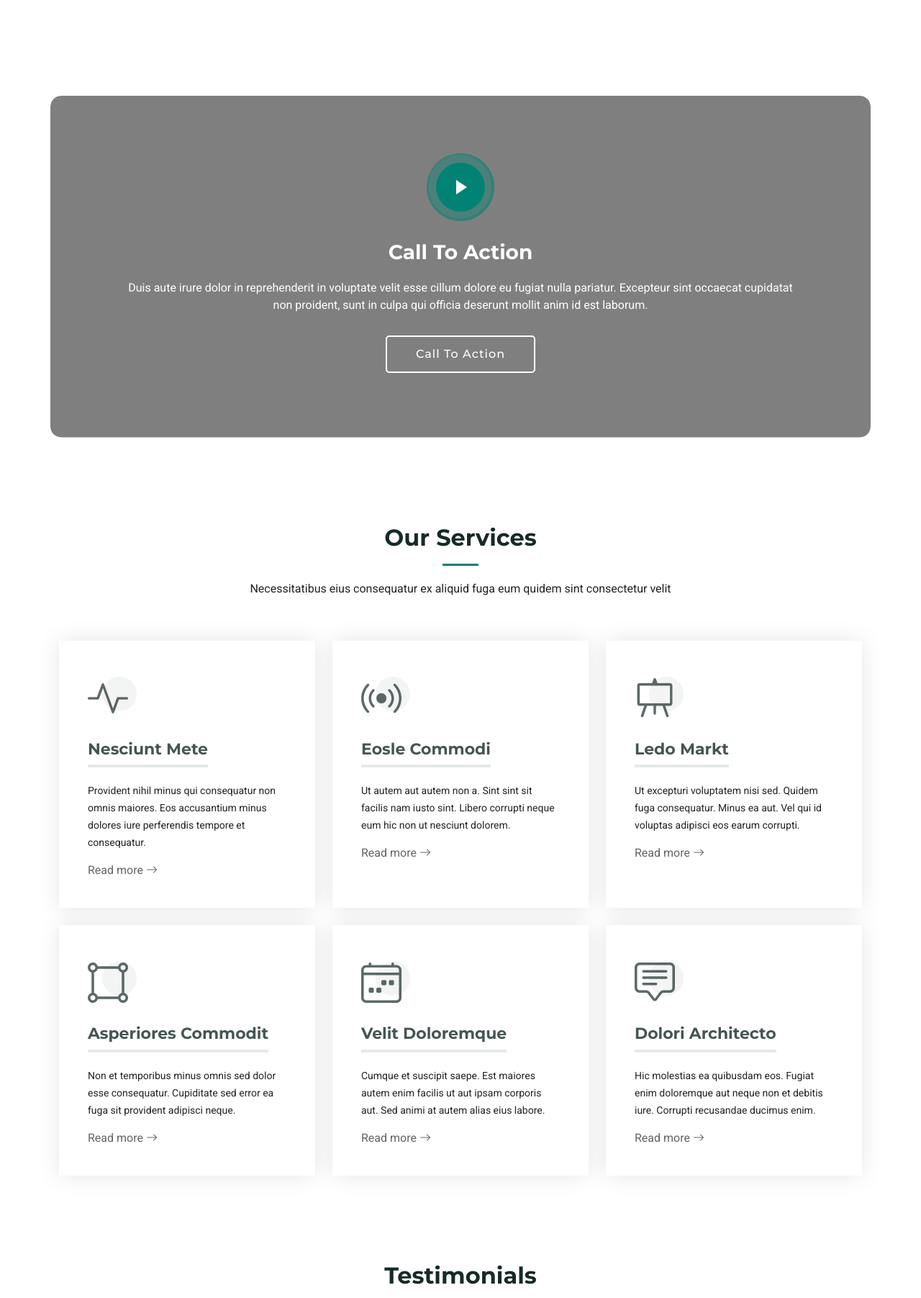
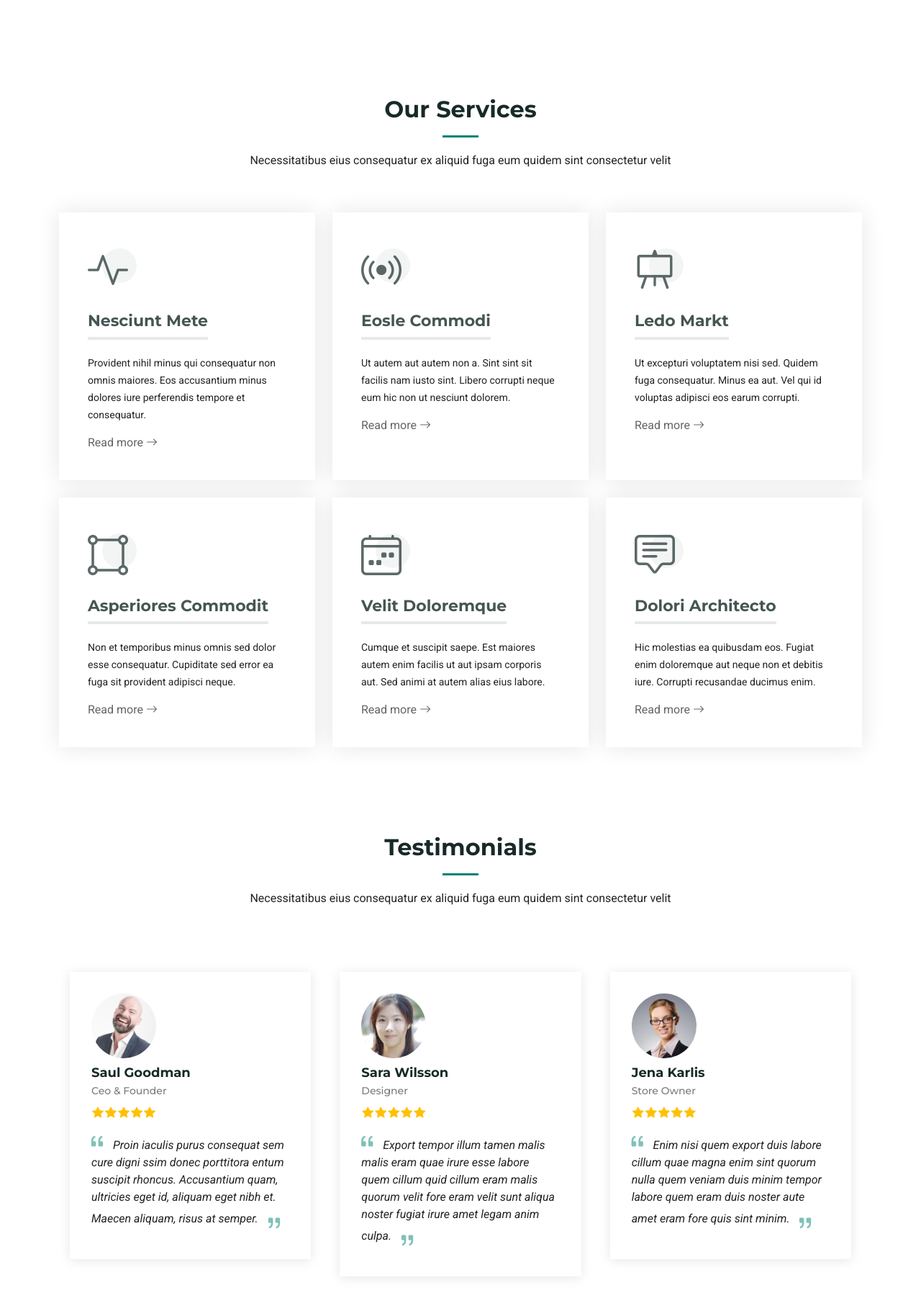
Before and after one commit to kenetworkltd-oss/Django-Portfolio-Project, a Django app: page / in a window 1280 px wide. Shown: the part 2288-4091 px from the top of the page at 72% size. Run offline with Django 5.2, Linux system fonts and the light colour scheme; parts of the project's set-up code (start-up, migrations or seed data) failed here and were passed over; some libraries are stand-ins or nearby versions.

Commit message:
Update index.html

```diff
--- a/portfolio_blog/templates/index.html
+++ b/portfolio_blog/templates/index.html
@@ -327,25 +327,6 @@
       </div>
 
     </section><!-- /Stats Section -->
-
-    <!-- Call To Action Section -->
-    <section id="call-to-action" class="call-to-action section dark-background">
-
-      <div class="container">
-        <img src="{% static 'assets/img/cta-bg.jpg' %}" alt="">
-        <div class="content row justify-content-center" data-aos="zoom-in" data-aos-delay="100">
-          <div class="col-xl-10">
-            <div class="text-center">
-              <a href="https://www.youtube.com/watch?v=Y7f98aduVJ8" class="glightbox play-btn"></a>
-              <h3>Call To Action</h3>
-              <p>Duis aute irure dolor in reprehenderit in voluptate velit esse cillum dolore eu fugiat nulla pariatur. Excepteur sint occaecat cupidatat non proident, sunt in culpa qui officia deserunt mollit anim id est laborum.</p>
-              <a class="cta-btn" href="#">Call To Action</a>
-            </div>
-          </div>
-        </div>
-      </div>
-
-    </section><!-- /Call To Action Section -->
 
     <!-- Services Section -->
     <section id="services" class="services section">
@@ -786,74 +767,6 @@
     </section><!-- /Team Section -->
 
 
-    <!-- Faq Section -->
-    <section id="faq" class="faq section">
-
-      <div class="container">
-
-        <div class="row gy-4">
-
-          <div class="col-lg-4" data-aos="fade-up" data-aos-delay="100">
-            <div class="content px-xl-5">
-              <h3><span>Frequently Asked </span><strong>Questions</strong></h3>
-              <p>
-                Lorem ipsum dolor sit amet, consectetur adipiscing elit, sed do eiusmod tempor incididunt ut labore et dolore magna aliqua. Duis aute irure dolor in reprehenderit
-              </p>
-            </div>
-          </div>
-
-          <div class="col-lg-8" data-aos="fade-up" data-aos-delay="200">
-
-            <div class="faq-container">
-              <div class="faq-item faq-active">
-                <h3><span class="num">1.</span> <span>Non consectetur a erat nam at lectus urna duis?</span></h3>
-                <div class="faq-content">
-                  <p>Feugiat pretium nibh ipsum consequat. Tempus iaculis urna id volutpat lacus laoreet non curabitur gravida. Venenatis lectus magna fringilla urna porttitor rhoncus dolor purus non.</p>
-                </div>
-                <i class="faq-toggle bi bi-chevron-right"></i>
-              </div><!-- End Faq item-->
-
-              <div class="faq-item">
-                <h3><span class="num">2.</span> <span>Feugiat scelerisque varius morbi enim nunc faucibus a pellentesque?</span></h3>
-                <div class="faq-content">
-                  <p>Dolor sit amet consectetur adipiscing elit pellentesque habitant morbi. Id interdum velit laoreet id donec ultrices. Fringilla phasellus faucibus scelerisque eleifend donec pretium. Est pellentesque elit ullamcorper dignissim. Mauris ultrices eros in cursus turpis massa tincidunt dui.</p>
-                </div>
-                <i class="faq-toggle bi bi-chevron-right"></i>
-              </div><!-- End Faq item-->
-
-              <div class="faq-item">
-                <h3><span class="num">3.</span> <span>Dolor sit amet consectetur adipiscing elit pellentesque?</span></h3>
-                <div class="faq-content">
-                  <p>Eleifend mi in nulla posuere sollicitudin aliquam ultrices sagittis orci. Faucibus pulvinar elementum integer enim. Sem nulla pharetra diam sit amet nisl suscipit. Rutrum tellus pellentesque eu tincidunt. Lectus urna duis convallis convallis tellus. Urna molestie at elementum eu facilisis sed odio morbi quis</p>
-                </div>
-                <i class="faq-toggle bi bi-chevron-right"></i>
-              </div><!-- End Faq item-->
-
-              <div class="faq-item">
-                <h3><span class="num">4.</span> <span>Ac odio tempor orci dapibus. Aliquam eleifend mi in nulla?</span></h3>
-                <div class="faq-content">
-                  <p>Dolor sit amet consectetur adipiscing elit pellentesque habitant morbi. Id interdum velit laoreet id donec ultrices. Fringilla phasellus faucibus scelerisque eleifend donec pretium. Est pellentesque elit ullamcorper dignissim. Mauris ultrices eros in cursus turpis massa tincidunt dui.</p>
-                </div>
-                <i class="faq-toggle bi bi-chevron-right"></i>
-              </div><!-- End Faq item-->
-
-              <div class="faq-item">
-                <h3><span class="num">5.</span> <span>Tempus quam pellentesque nec nam aliquam sem et tortor consequat?</span></h3>
-                <div class="faq-content">
-                  <p>Molestie a iaculis at erat pellentesque adipiscing commodo. Dignissim suspendisse in est ante in. Nunc vel risus commodo viverra maecenas accumsan. Sit amet nisl suscipit adipiscing bibendum est. Purus gravida quis blandit turpis cursus in</p>
-                </div>
-                <i class="faq-toggle bi bi-chevron-right"></i>
-              </div><!-- End Faq item-->
-
-            </div>
-
-          </div>
-        </div>
-
-      </div>
-
-    </section><!-- /Faq Section -->
-
     <!-- Recent Posts Section -->
     <section id="recent-posts" class="recent-posts section">
 
@@ -1083,11 +996,11 @@
 
         <div class="col-lg-3 col-md-12 footer-contact text-center text-md-start">
           <h4>Contact Us</h4>
-          <p>A108 Adam Street</p>
-          <p>New York, NY 535022</p>
-          <p>United States</p>
-          <p class="mt-4"><strong>Phone:</strong> <span>+1 5589 55488 55</span></p>
-          <p><strong>Email:</strong> <span>info@example.com</span></p>
+          <p>Ibadan</p></p>
+          <p>Oyostate</p></p>
+          <p>Nigeria</p>
+          <p class="mt-4"><strong>Phone:</strong> <span>+234 810 557 1946</span></p>
+          <p><strong>Email:</strong> <span>kenetworkltd@gmail.com</span></p>
         </div>
 
       </div>
```
